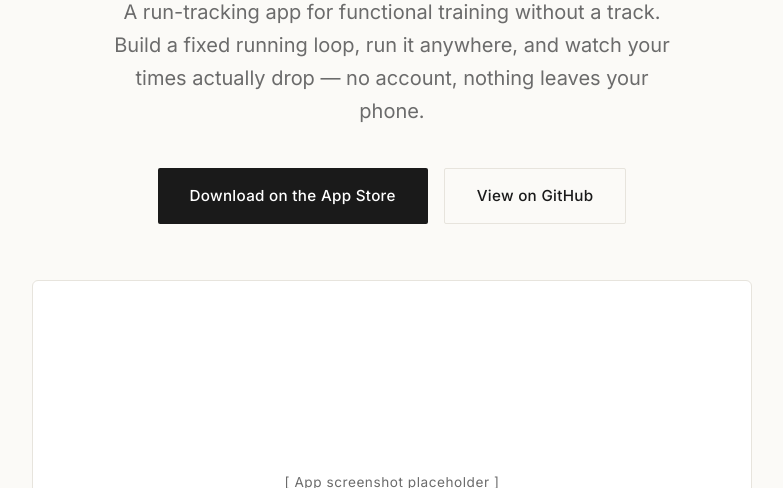
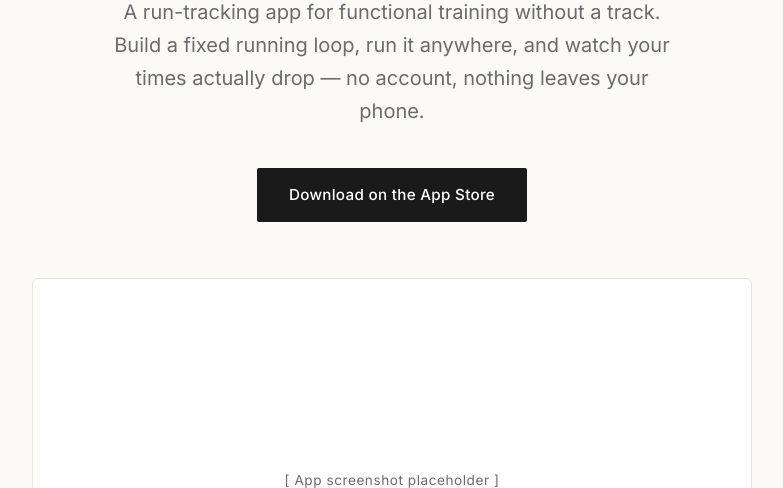
Before and after one commit to ivorytoast/surge15-web, a plain HTML site: page index.html in a window 1280 px wide. Shown: the part 312-800 px from the top of the page, without its empty margins (248-1031 px from the left). Drawn offline with Linux system fonts and the light colour scheme.

Commit message:
Removed github link

```diff
--- a/index.html
+++ b/index.html
@@ -275,7 +275,6 @@
         <p class="tagline">A run-tracking app for functional training without a track. Build a fixed running loop, run it anywhere, and watch your times actually drop — no account, nothing leaves your phone.</p>
         <div class="cta-row">
             <a class="cta" href="#">Download on the App Store</a>
-            <a class="cta secondary" href="https://github.com/ivorytoast/surge15">View on GitHub</a>
         </div>
         <div class="shot">[ App screenshot placeholder ]</div>
     </div>
```
